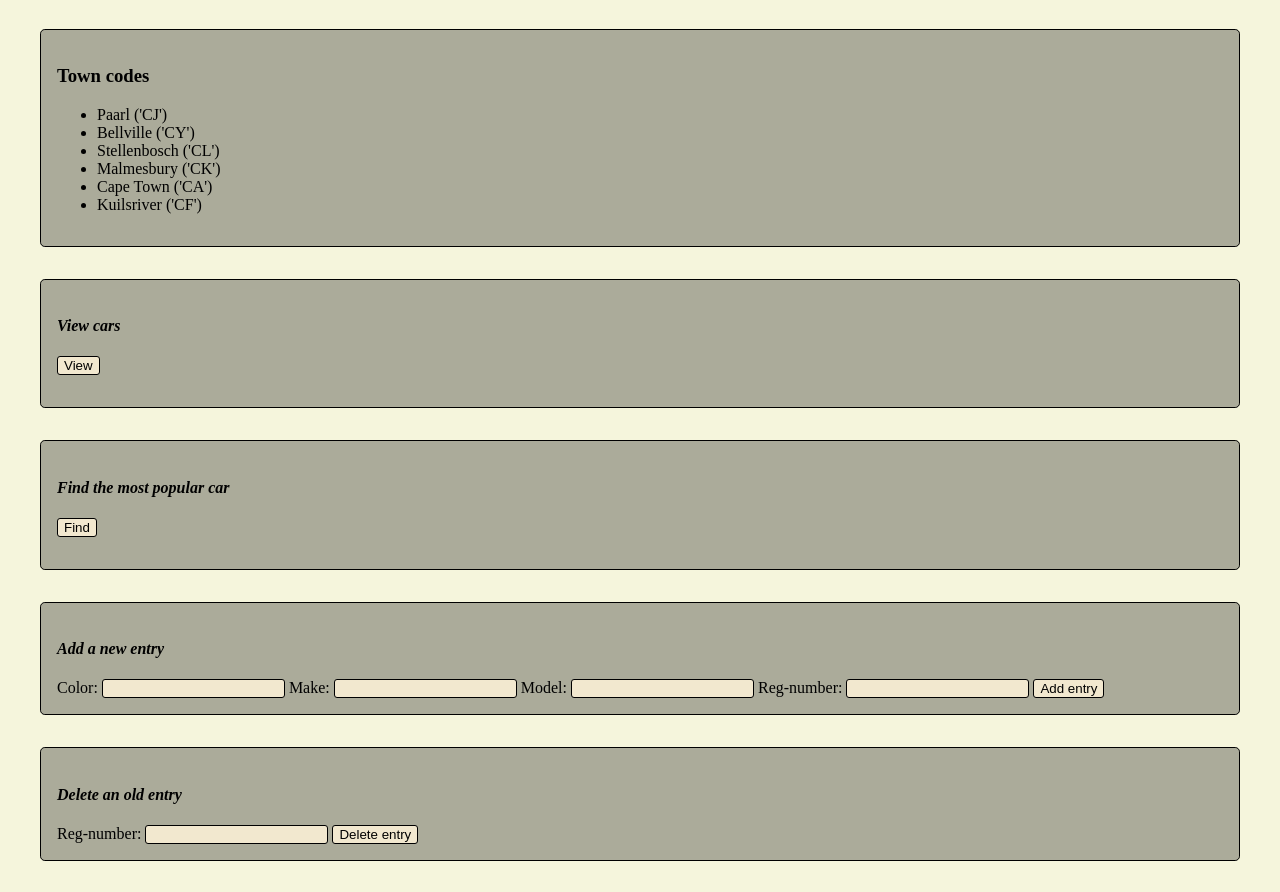
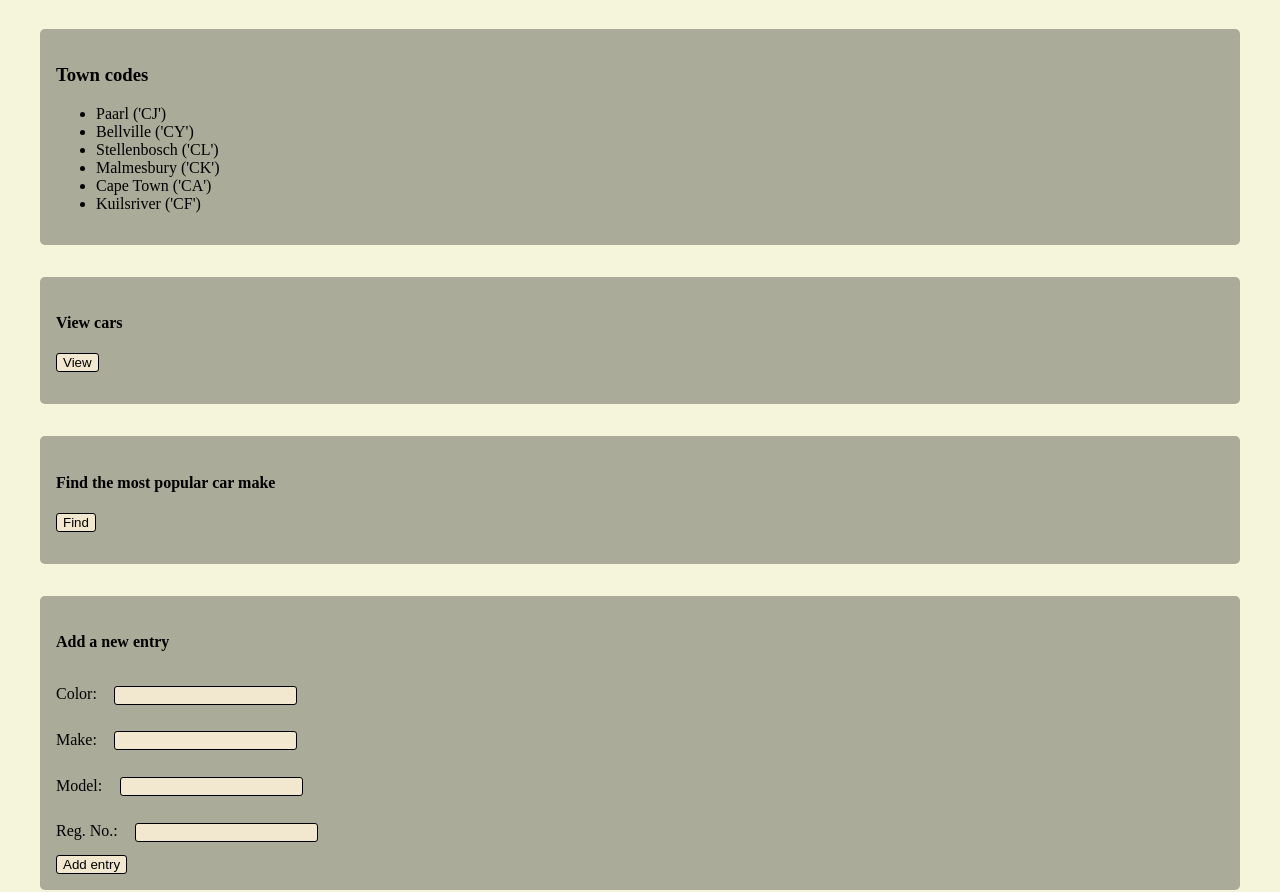
Before and after one commit to grac-e/practical-test, a website: page public/index.html in a window 1280 px wide. Shown: the part 61-953 px from the top of the page. Drawn offline with nearby package versions, Linux system fonts and the light colour scheme.

Commit message:
Little updates

```diff
--- a/public/index.html
+++ b/public/index.html
@@ -25,8 +25,10 @@
     </div>
 
     <div class="border">
-        <h4><i>View cars</i></h4>
+        <h4>View cars</h4>
+        <div class="dropdown" x-data="{ open: false }" @click="open = !open">
             <button @click="fetchCars" class="color-button">View</button>
+        </div>
         <ul>
             <template x-for="car in cars" :key="car.reg_number">
                 <li x-text="car.make + ' ' + car.model + ' (' + car.color + ') ' + car.reg_number"></li>
@@ -35,23 +37,35 @@
     </div>
 
     <div class="border">
-        <h4><i>Find the most popular car</i></h4>
+        <h4>Find the most popular car make</h4>
         <button @click="findMostPopularCar" class="color-button">Find</button>
         <p x-text="popularMake"></p>
     </div>
 
     <div class="border">
-        <h4><i>Add a new entry</i></h4>
-        Color: <input type="text" x-model="newCar.color" class="button">
-        Make: <input type="text" x-model="newCar.make" class="button">
-        Model: <input type="text" x-model="newCar.model" class="button">
-        Reg-number: <input type="text" x-model="newCar.reg_number" class="button">
+        <h4>Add a new entry</h4>
+        <div>
+            <label for="color">Color:</label>
+            <input id="color" type="text" x-model="newCar.color" class="button">
+        </div>
+        <div>
+            <label for="make">Make:</label>
+            <input id="make" type="text" x-model="newCar.make" class="button">
+        </div>
+        <div>
+            <label for="model">Model:</label>
+            <input id="model" type="text" x-model="newCar.model" class="button">
+        </div>
+        <div>
+            <label for="reg_number">Reg. No.:</label>
+            <input id="reg_number" type="text" x-model="newCar.reg_number" class="button">
+        </div>
         <button @click="addNewCar" class="color-button">Add entry</button>
     </div>
 
     <div class="border">
-        <h4><i>Delete an old entry</i></h4>
-        Reg-number: <input type="text" x-model="deleteCar.reg_number" class="button">
+        <h4>Delete an old entry</h4>
+        Reg. No.: <input type="text" x-model="deleteCar.reg_number" class="button">
         <button @click="deleteCarEntry" class="color-button">Delete entry</button>
     </div>
 
--- a/public/popular.js
+++ b/public/popular.js
@@ -23,6 +23,9 @@ document.addEventListener("alpine:init", () => {
         axios.get(`/api/popular-car`)
           .then(response => {
             this.popularMake = response.data.mostPopularCar;
+            setTimeout(() => {
+              this.popularMake = null;
+          }, 5000);
           })
       },
 
--- a/public/style.css
+++ b/public/style.css
@@ -4,7 +4,6 @@ body {
 
 .border {
     padding: 1em;
-    border: 1px solid;
     margin: 2em;
     border-radius: 0.3em;
     transition: transform 0.3s ease, background-color 0.3s ease;
@@ -12,7 +11,7 @@ body {
 }
 
 .border:hover {
-    transform: scale(1.05);
+    transform: scale(1.02);
 }
 
 .color-button {
@@ -36,4 +35,5 @@ body {
     border: 1px solid;
     border-radius: 3px;
     transition: transform 0.1s ease;
+    margin: 1em;
 }
```
Lines whose indentation alone changed are shown as unchanged.
